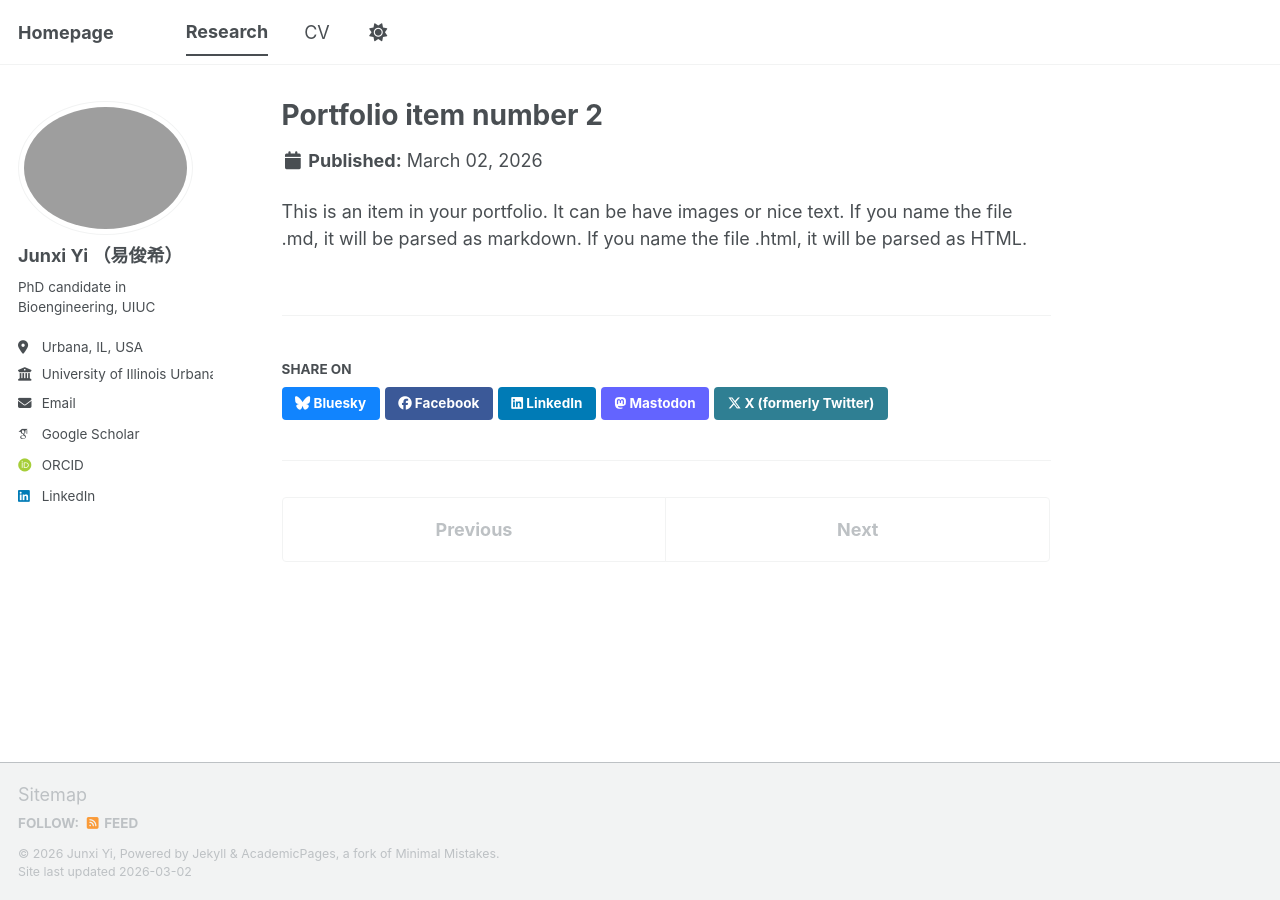
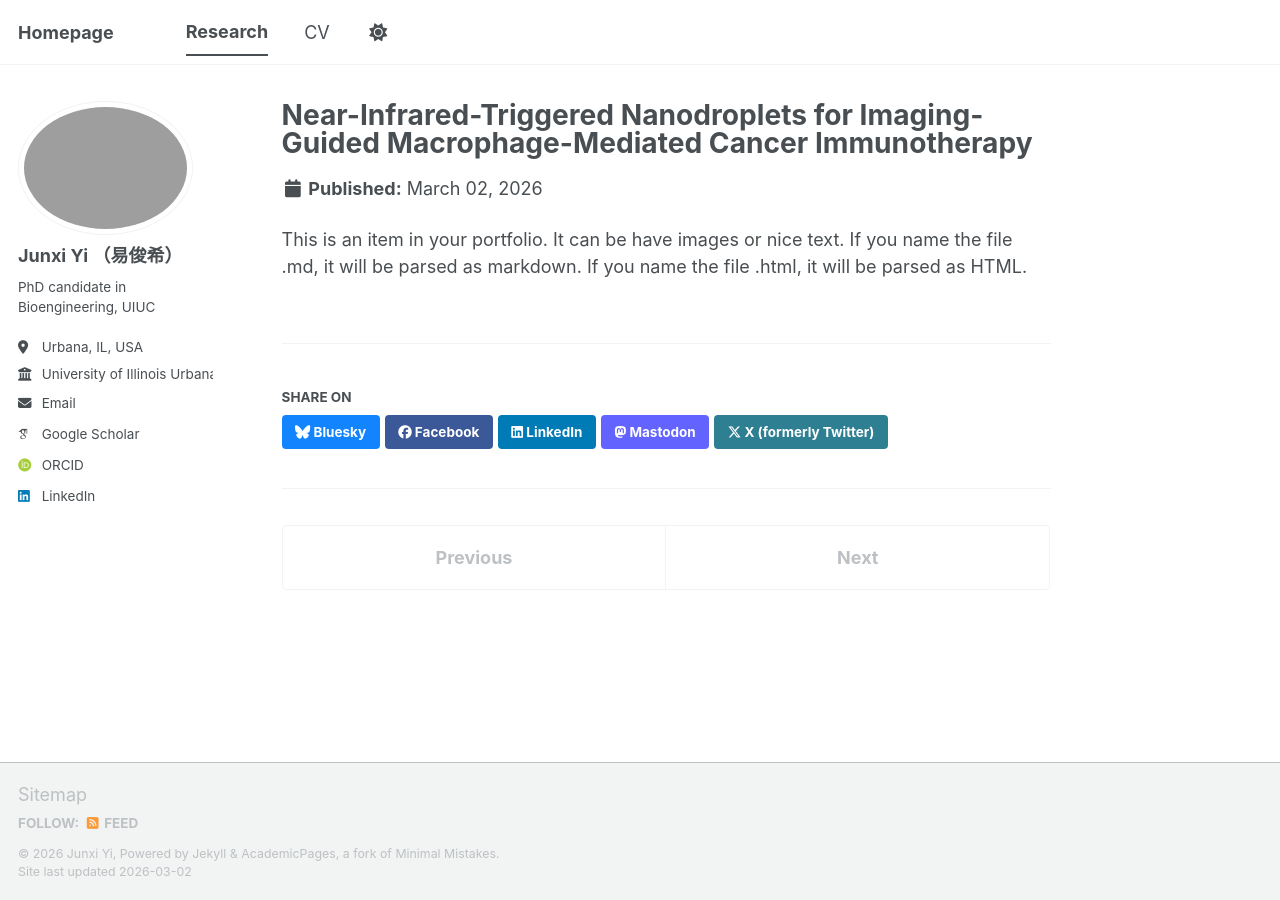
Before and after one commit to yjx1030/yjx1030.github.io, a Jekyll site: the page built from _portfolio/portfolio-2.html, in a window 1280 px wide. Built offline with Jekyll 4.4.1, drawn with Linux system fonts in a browser that asks for light colours; some web fonts are replaced; a script bundle is joined from its source files by our own code; library files that are not in the unit come from our copies.

Commit message:
Update portfolio-2.html

```diff
--- a/_portfolio/portfolio-2.html
+++ b/_portfolio/portfolio-2.html
@@ -1,6 +1,6 @@
 ---
-title: "Portfolio item number 2"
-excerpt: "Short description of portfolio item number 2 <br/><img src='/images/small_methods.png'>"
+title: "Near-Infrared-Triggered Nanodroplets for Imaging-Guided Macrophage-Mediated Cancer Immunotherapy"
+excerpt: "Laser-activated nanodroplets loaded with immunostimulants and imaging agents enable spatiotemporal control of macrophage reprogramming and real-time photoacoustic/ultrasound tracking, offering a precision theragnostic platform for cancer immunotherapy. <br/><img src='/images/small_methods.png'>"
 collection: portfolio
 ---
 
```
